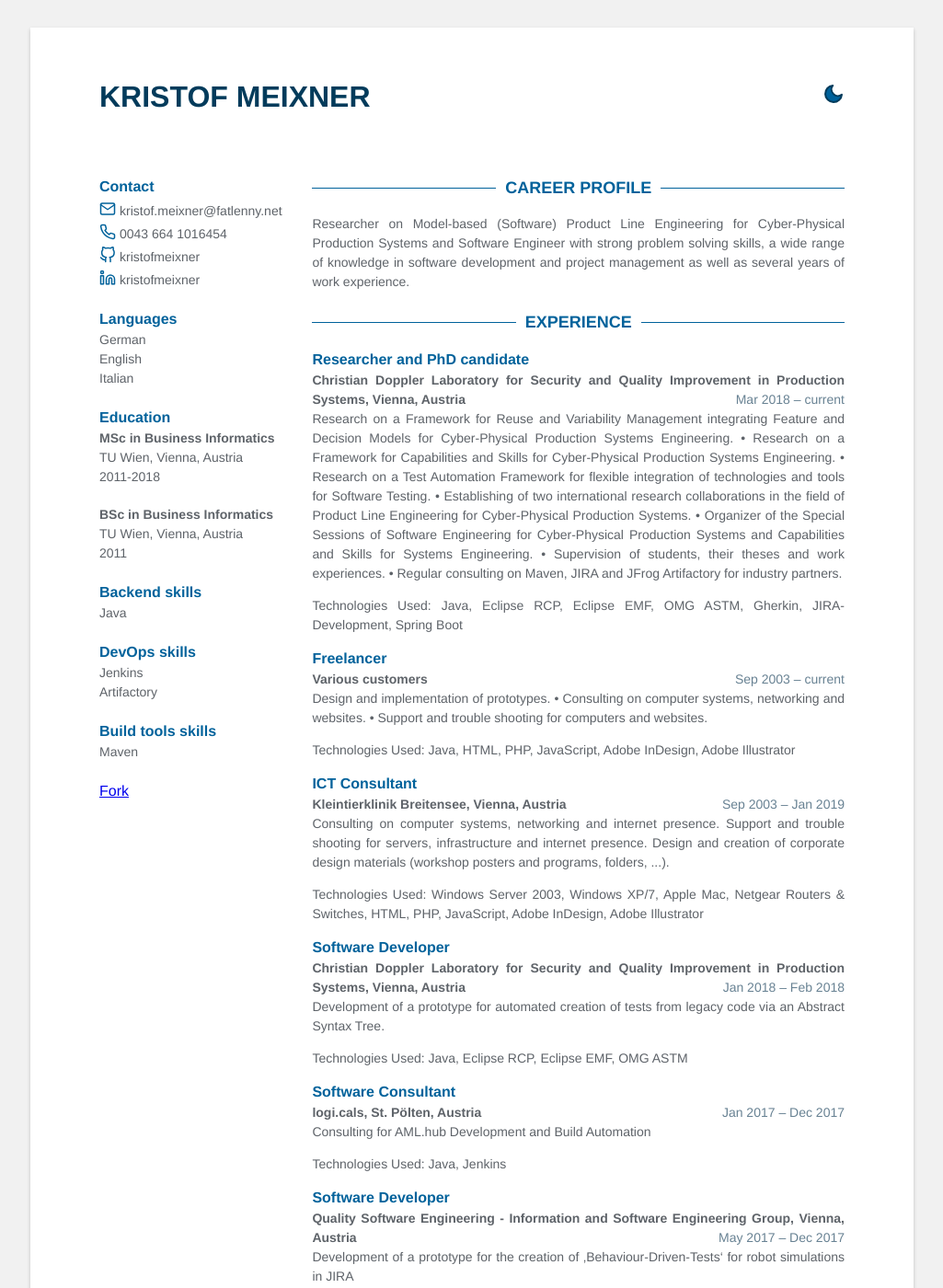
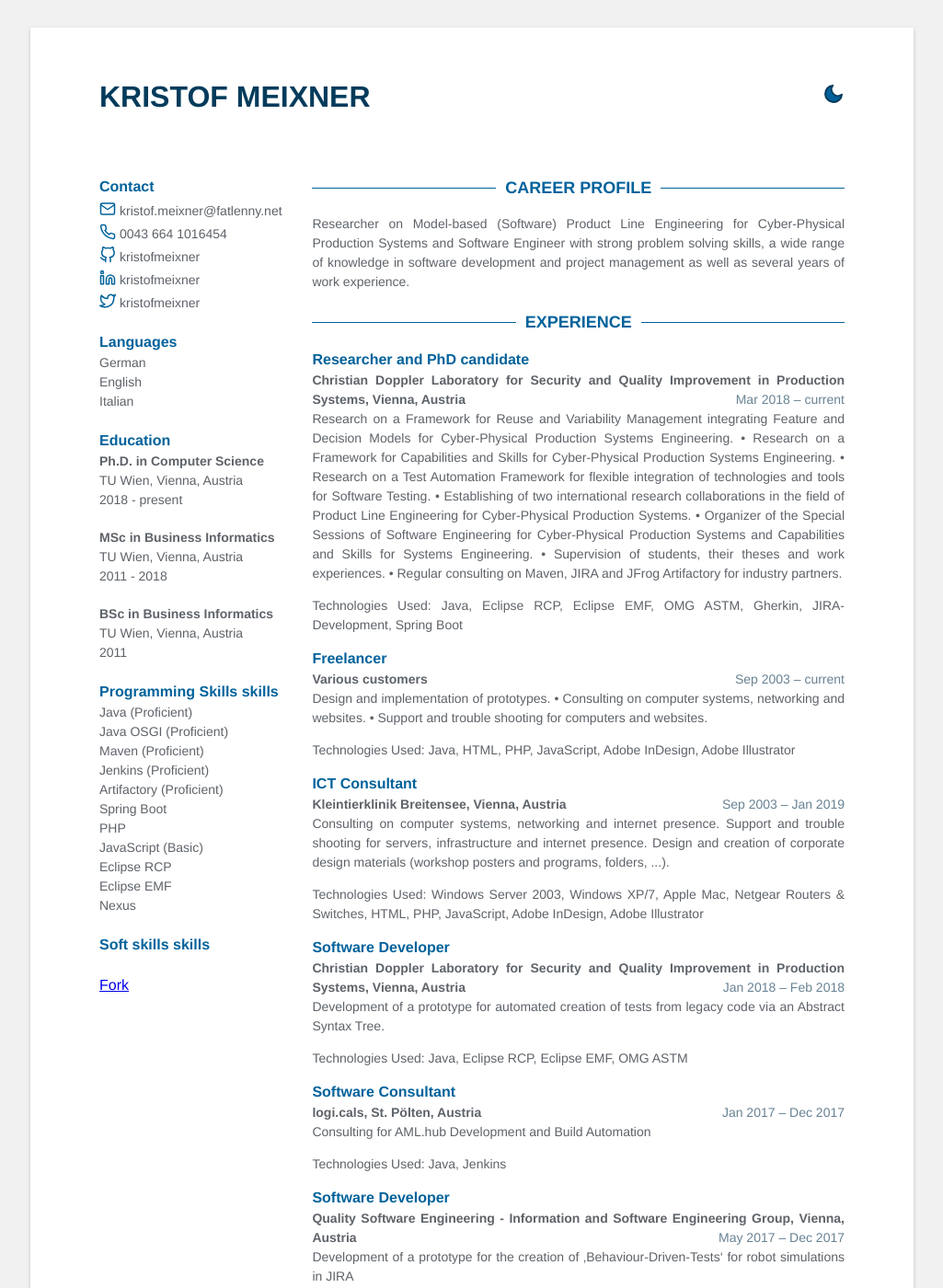
Before and after one commit to kristofmeixner/kristofmeixner.github.io, a Jekyll site: the page built from index.html, in a window 1280 px wide and 1400 px high. Shown: the whole window at 92% size, without its empty margins (127-1152 px from the left). Built offline with Jekyll 4.4.1, drawn with Linux system fonts in a browser that asks for light colours.

Commit message:
Added Ph.D. to education
Signed-off-by: Kristof Meixner <kristof.meixner@fatlenny.net>

```diff
--- a/_data/data.yml
+++ b/_data/data.yml
@@ -9,7 +9,7 @@ contact:
   linkedin: kristofmeixner
   phone: 0043 664 1016454
   # gitlab:
-  twitter:
+  twitter: kristofmeixner
 
 languages:
   - idiom: German
@@ -17,8 +17,12 @@ languages:
   - idiom: Italian
 
 education:
+  - degree: Ph.D. in Computer Science
+    time: 2018 - present
+    university: TU Wien, Vienna, Austria
+
   - degree: MSc in Business Informatics
-    time: 2011-2018
+    time: 2011 - 2018
     university: TU Wien, Vienna, Austria
 
   - degree: BSc in Business Informatics
@@ -26,21 +30,22 @@ education:
     university: TU Wien, Vienna, Austria
 
 skills:
-  - category: Backend
+  - category: Programming Skills
     skill:
-      - Java
-      # - Rust
-  # - category: Frontend
-  #   skill:
-  #     - React
-  #     - Typescript
-  - category: DevOps
+      - Java (Proficient)
+      - Java OSGI (Proficient)
+      - Maven (Proficient)
+      - Jenkins (Proficient)
+      - Artifactory (Proficient)
+      - Spring Boot
+      - PHP
+      - JavaScript (Basic)
+      - Eclipse RCP
+      - Eclipse EMF
+      - Nexus
+  - category: Soft skills
     skill:
-      - Jenkins
-      - Artifactory
-  - category: Build tools
-    skill:
-      - Maven
+      -
 
 # Profile
 profile: |
```
